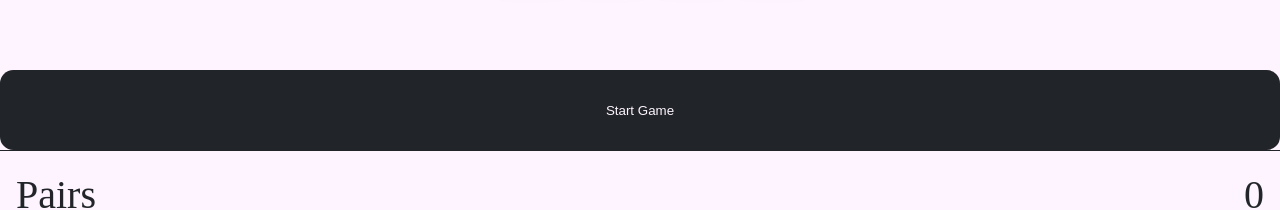
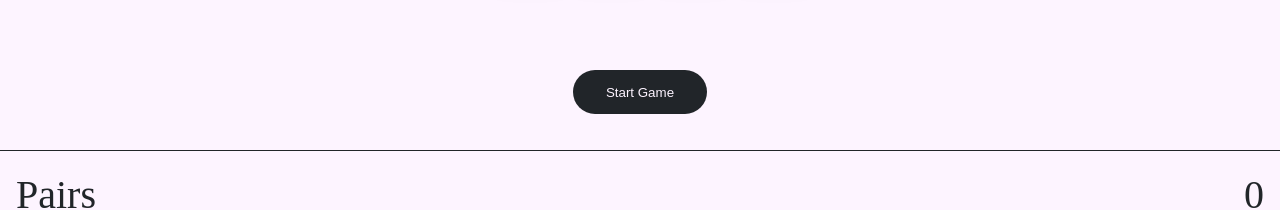
Before and after one commit to erwinchang/vue-example, a Vue app: page / in a window 1280 px wide. Shown: the part 586-796 px from the top of the page. Built offline with nearby package versions, Linux system fonts and the light colour scheme.

Commit message:
add button css

```diff
--- a/src/components/Button.vue
+++ b/src/components/Button.vue
@@ -28,10 +28,18 @@ export default {
 
 <style scoped>
 .button {
+  display: flex;
+  flex-direction: column;
+  justify-content: center;
+  align-items: center;
+  width: 10em;
+  height: 3.3em;
+  margin: 0 auto;
   background: var(--dark);
   border: none;
-  border-radius: 1em;
+  border-radius: 5em;
   color: var(--light);
   padding: 1em 2em;
+  margin-bottom: 2em;
 }
 </style>
```
